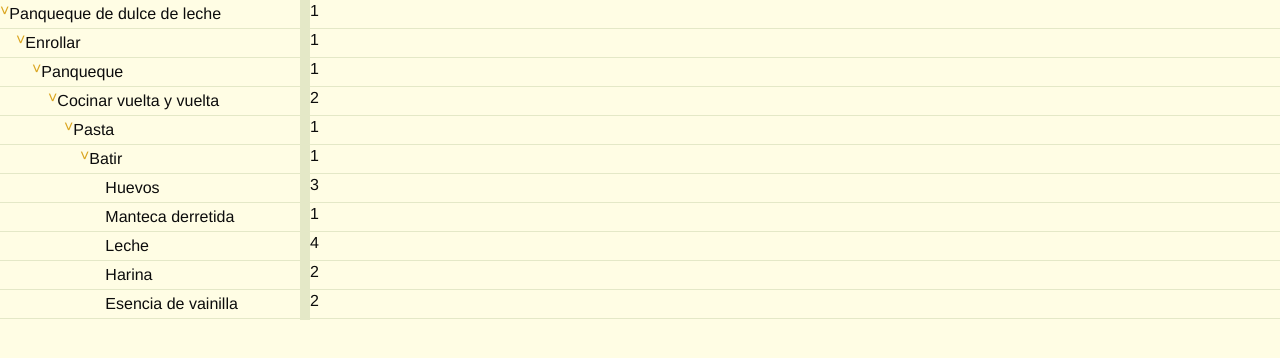
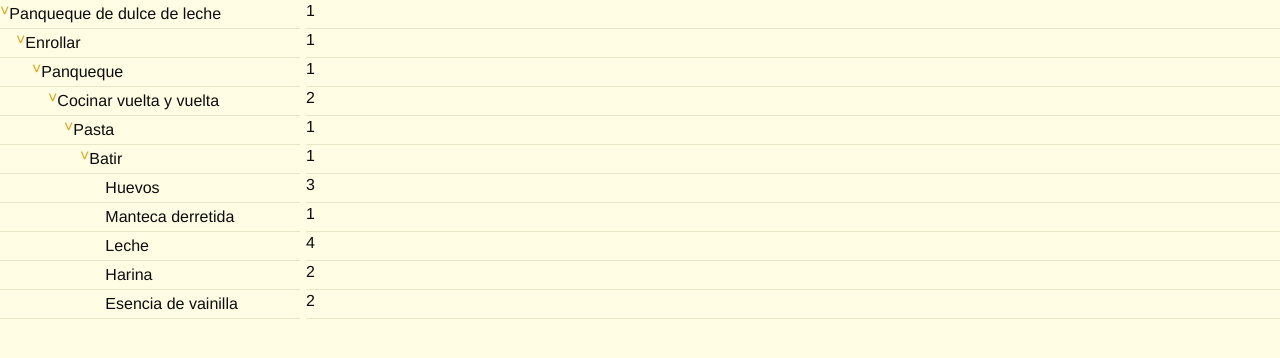
Before and after one commit to ElToroDM/ElManager, a Vue app: page / in a window 1280 px wide. Shown: the top 358 px of the page. Built offline with nearby package versions, Linux system fonts and the light colour scheme.

Commit message:
minor enhacements

```diff
--- a/src/App.vue
+++ b/src/App.vue
@@ -1,7 +1,7 @@
 <script setup>
 /*
 TODO:
-pane separator movement logic
+column titles
 edit props structure
 edit props
 undo actions: useManualRefHistory? or Pinia? ...or without libs: https://vuejs.org/examples/#circle-drawer
@@ -76,7 +76,8 @@ function paneSeparatorMouseMove(event) {
     <div class="pane" style="width:300px;">
       <itemsList :items="items"></itemsList>
     </div>
-    <div class="paneSeparator" @mousedown="paneSeparatorMouseDown($event)"></div>
+    <div class="paneSeparator" @mousedown="paneSeparatorMouseDown($event)" @touchstart="paneSeparatorMouseDown($event)">
+    </div>
     <div class="pane" style="flex-grow: 1;">
       <propsEdit :items="items"></propsEdit>
     </div>
@@ -97,15 +98,18 @@ function paneSeparatorMouseMove(event) {
   display: flex;
   overflow-y: scroll;
   overflow-x: scroll;
+  min-width: 50px;
 }
 
 .paneSeparator {
   display: flex;
-  width: 10px;
+  width: .75vh;
   cursor: col-resize;
-  background-color: rgb(228, 232, 199);
 }
 
+.paneSeparator:hover {
+  background-color: orange;
+}
 
 
 body {
--- a/src/itemsList.vue
+++ b/src/itemsList.vue
@@ -309,7 +309,6 @@ function autoScroll(event) {
   position: relative;
   display: flex;
   white-space: nowrap;
-  /* text-overflow: ellipsis; */
   overflow:visible;
   border-bottom: 1px solid rgb(228, 232, 199);
   height: 3vh;
--- a/src/propsEdit.vue
+++ b/src/propsEdit.vue
@@ -7,6 +7,8 @@ exerionbit.com
 Code started: january 28, 2023
 ________________________________________________________________________________
 TODO:
+columns
+columns titles
 ________________________________________________________________________________
 */
 import { ref, reactive, nextTick } from 'vue'
```
